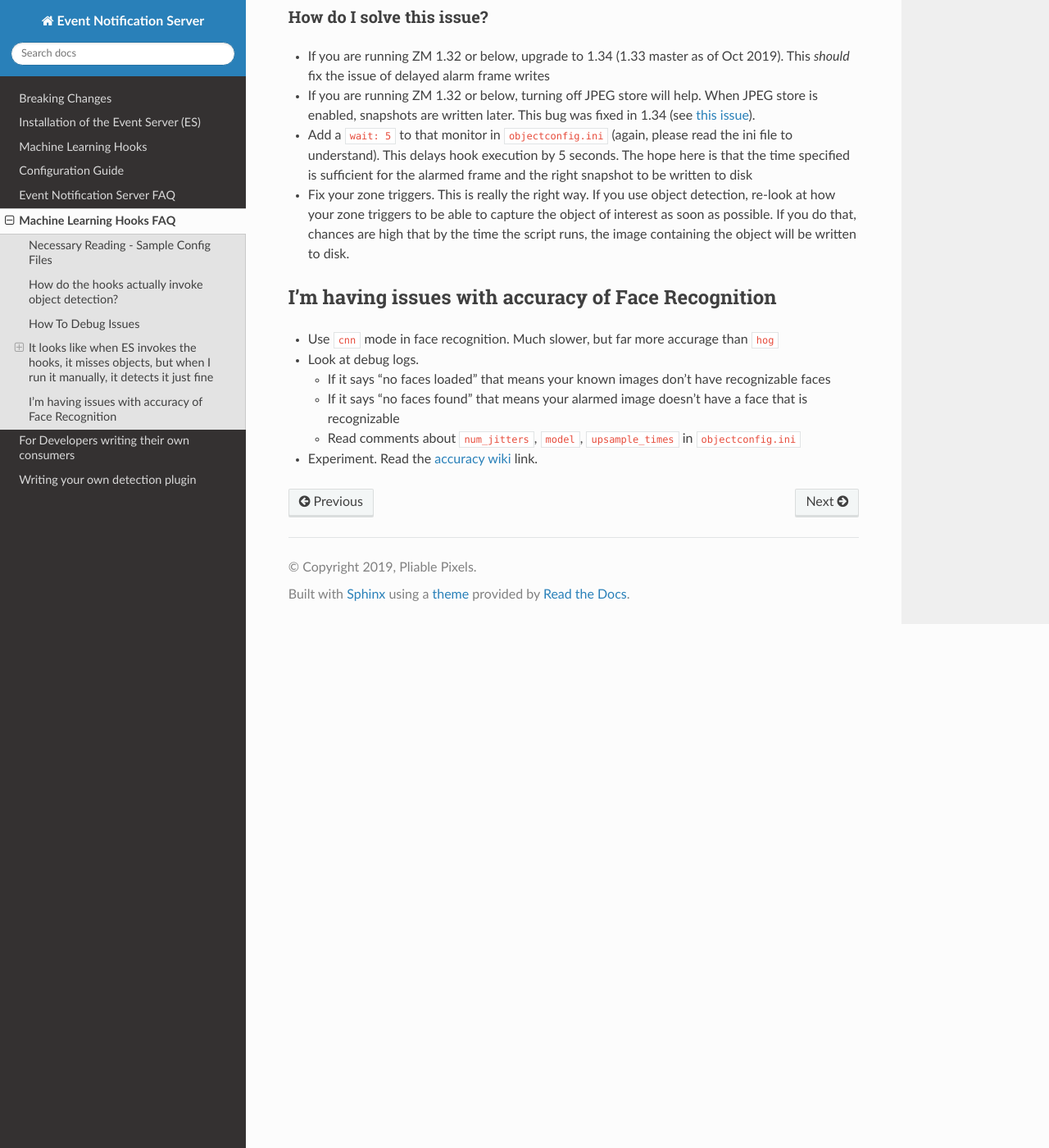
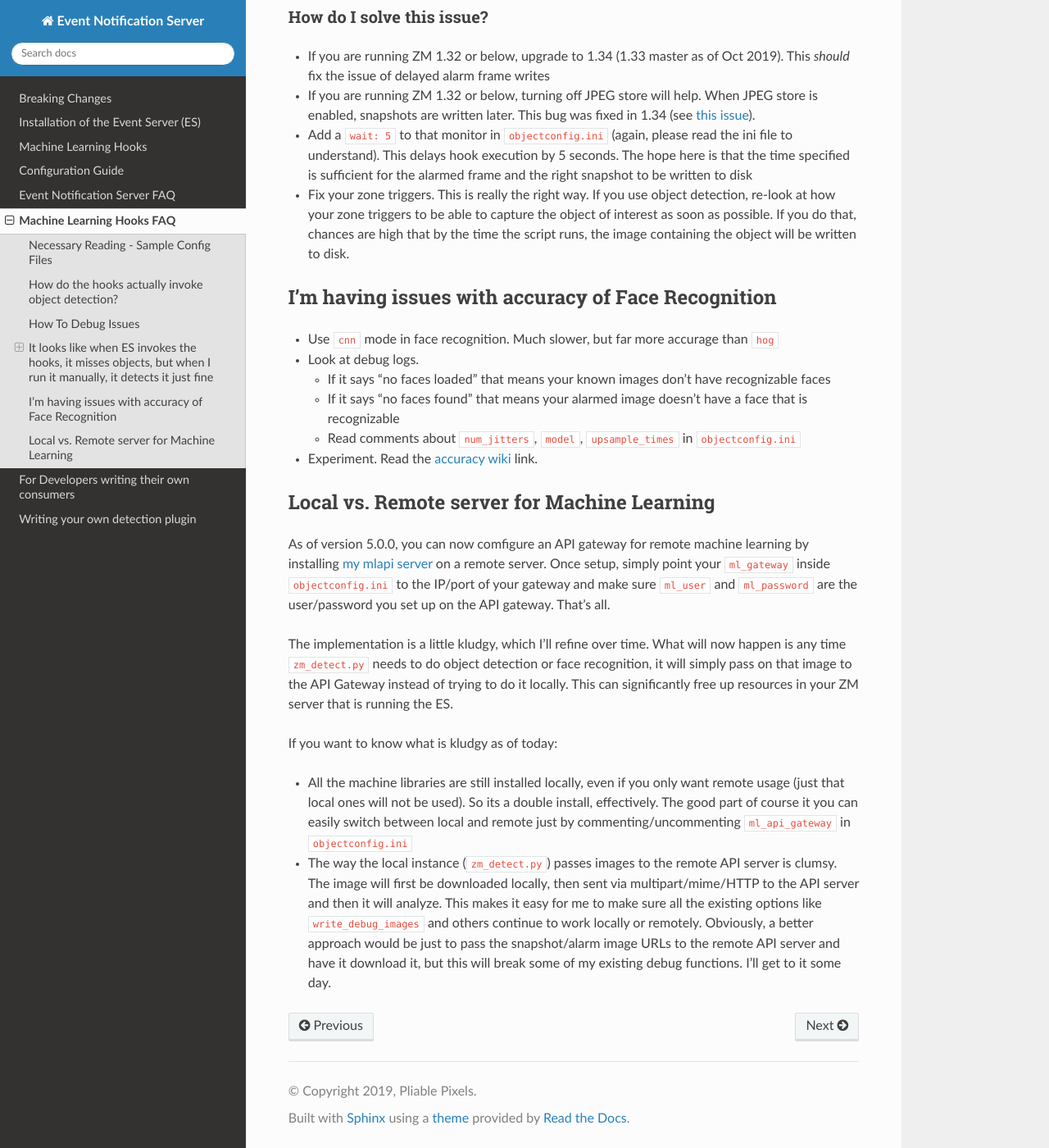
Before and after one commit to ZoneMinder/zmeventnotification, a Sphinx documentation site: the page built from docs/guides/hooks_faq.rst, in a window 1280 px wide and 1400 px high, scrolled down 1621 px. Shown: the whole window at 82% size. Built offline with Sphinx 7.4.7 and the Read the Docs theme 2.0.0, drawn with Linux system fonts in a browser that asks for light colours.

Commit message:
various doc updates

```diff
--- a/docs/guides/breaking.rst
+++ b/docs/guides/breaking.rst
@@ -1,11 +1,13 @@
 Breaking Changes
 ----------------
 
-Version 4.8 onwards
+Version 5.0 onwards
 ~~~~~~~~~~~~~~~~~~~~~
 - The ``hook_script`` attribute is deprecated. You now have ``hook_on_event_start`` and ``hook_on_event_end`` which lets you invoke different scripts when an event starts or ends. You also have the concepts of channels, that allows you to decide whether to send a notification even if hooks don't return anything. Read up about ``notify_on_hook_success`` and ``notify_on_hook_fail`` in  ``zmeventnotification.ini``
 
 - Now that we support pre/post event hooks, the script names have changed too (``zm_detect_wrapper.sh`` is ``zm_event_start.sh`` and we have a new script called ``zm_event_end.sh`` that is really just a dummy script. Change it to what you need to do at the end of an event, if you enable event end notifications)
+
+- You can now offload the entire machine learning processes to a remote server. All you need to do is to use ``ml_gateway`` and related options in ``objectconfig.ini``. The "ML gateway" is `my mlapi project <https://github.com/pliablepixels/mlapi>`__
 
 - Due to a yet unsolvable bug, the ES will self-restart every 2 hours. Don't panic. (`ref <https://github.com/pliablepixels/zmeventnotification/issues/175>`__). You can change this interval by modifying the ``restart_interval`` attribute in ``zmeventnotification.ini``
 
--- a/docs/guides/hooks_faq.rst
+++ b/docs/guides/hooks_faq.rst
@@ -62,3 +62,18 @@ I'm having issues with accuracy of Face Recognition
       in ``objectconfig.ini``
 
 -  Experiment. Read the `accuracy wiki <https://github.com/ageitgey/face_recognition/wiki/Face-Recognition-Accuracy-Problems>`__ link.
+
+
+.. _local_remote_ml:
+
+Local vs. Remote server for Machine Learning
+---------------------------------------------
+As of version 5.0.0, you can now comfigure an API gateway for remote machine learning by installing `my mlapi server <https://github.com/pliablepixels/mlapi>`__ on a remote server. Once setup, simply point your ``ml_gateway`` inside ``objectconfig.ini`` to the IP/port of your gateway and make sure ``ml_user`` and ``ml_password`` are the user/password you set up on the API gateway. That's all.
+
+The implementation is a little kludgy, which I'll refine over time. What will now happen is any time ``zm_detect.py`` needs to do object detection or face recognition, it will simply pass on that image to the API Gateway instead of trying to do it locally. This can significantly free up resources in your ZM server that is running the ES.
+
+If you want to know what is kludgy as of today:
+
+- All the machine libraries are still installed locally, even if you only want remote usage (just that local ones will not be used). So its a double install, effectively. The good part of course it you can easily switch between local and remote just by commenting/uncommenting ``ml_api_gateway`` in ``objectconfig.ini``
+
+- The way the local instance (``zm_detect.py``) passes images to the remote API server is clumsy. The image will first be downloaded locally, then sent via multipart/mime/HTTP to the API server and then it will analyze. This makes it easy for me to make sure all the existing options like ``write_debug_images`` and others continue to work locally or remotely. Obviously, a better approach would be just to pass the snapshot/alarm image URLs to the remote API server and have it download it, but this will break some of my existing debug functions. I'll get to it some day.
```
Also changed, not shown: docs/guides/hooks.rst (+7 -2 lines), 1 other file.
